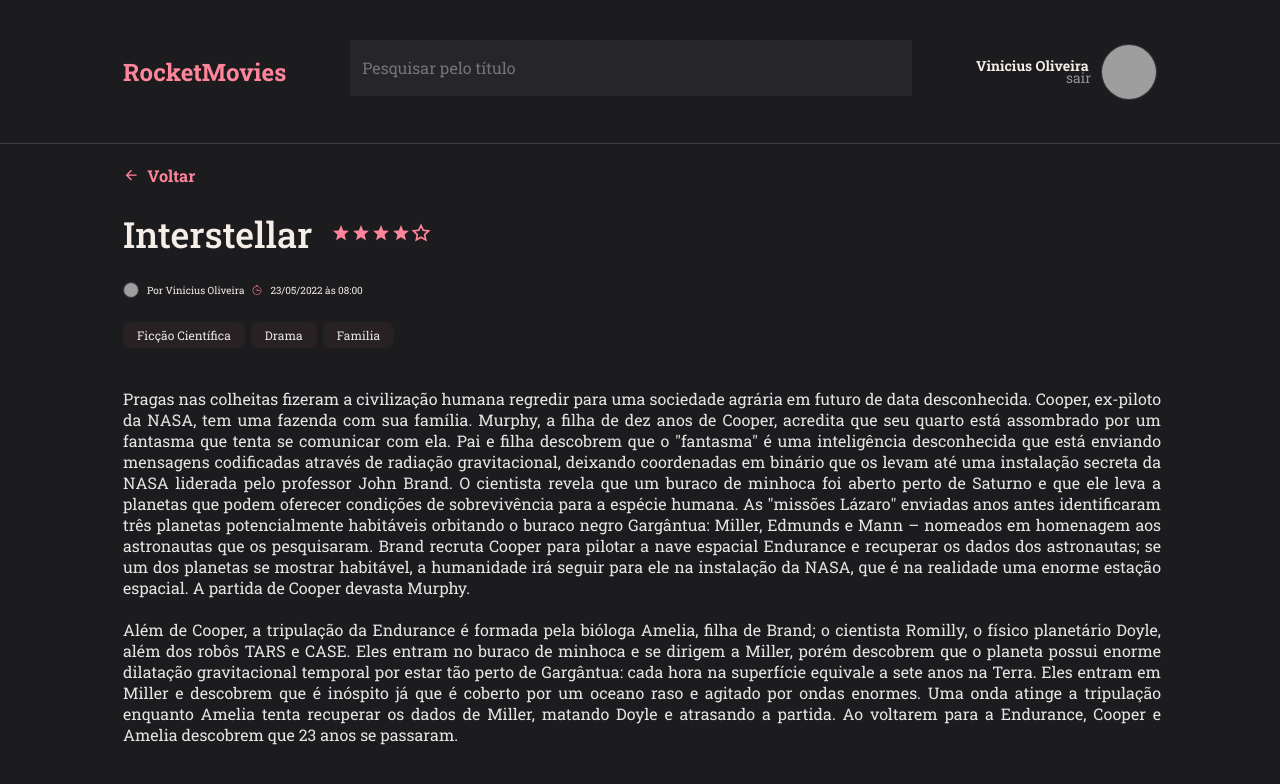
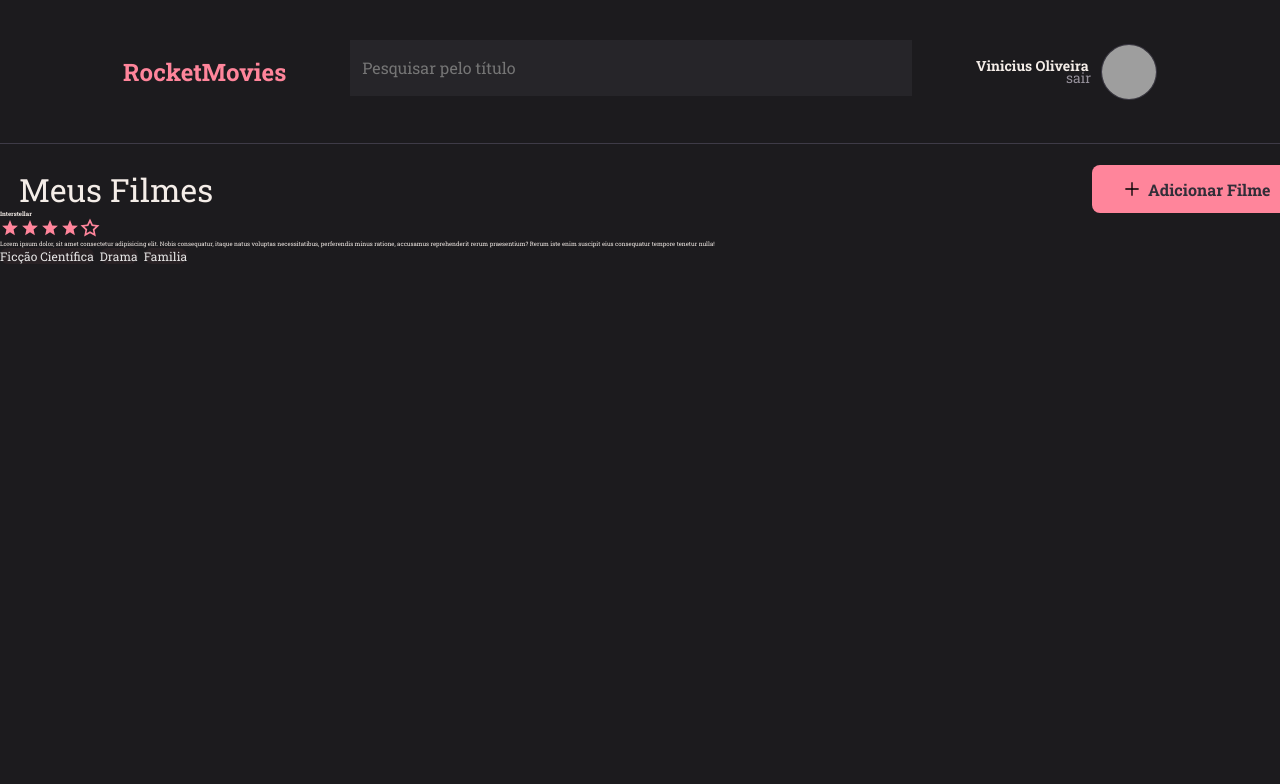
Before and after one commit to vinizbjj/RocketMovies, a React (Vite) app in the folder RocketMovies/: page / in a window 1280 px wide. Shown: the top 784 px of the page. Built offline with nearby package versions, Linux system fonts and the light colour scheme; grey boxes are pictures that could not be loaded.

Commit message:
pagina home manutencao

```diff
--- a/RocketMovies/src/components/Tag/index.jsx
+++ b/RocketMovies/src/components/Tag/index.jsx
@@ -1,6 +1,6 @@
 import { Container, Text } from "./styles";
 
-export function Tag({ title }) {
+export function Tag({ title, children, ...rest }) {
   return <Container>{title}</Container>;
 }
 
--- a/RocketMovies/src/main.jsx
+++ b/RocketMovies/src/main.jsx
@@ -3,7 +3,7 @@ import ReactDOM from 'react-dom/client';
 
 import { ThemeProvider } from 'styled-components';
 import theme from './styles/theme';
-import { Details } from './pages/Details';
+import { Home } from './pages/Home';
 import GlobalStyles from './styles/global';
 
 
@@ -12,7 +12,7 @@ ReactDOM.createRoot(document.getElementById('root')).render(
   <React.StrictMode>
     <ThemeProvider theme={theme}>
       <GlobalStyles />
-      <Details />
+      <Home />
     </ThemeProvider>
   </React.StrictMode>
 )
--- a/RocketMovies/src/pages/Details/styles.js
+++ b/RocketMovies/src/pages/Details/styles.js
@@ -59,7 +59,7 @@ export const Img = styled.div`
     cursor: pointer;
 }
 
-    >  svg{
+>  svg {
     color: ${({ theme }) => theme.COLORS.PINK};
 }
 `;
--- /dev/null
+++ b/RocketMovies/src/pages/Home/index.jsx
@@ -0,0 +1,43 @@
+import { Container, Brand, NewNote, Content } from "./styles";
+import { Header } from "../../components/Header";
+import { Section } from "../../components/Section";
+import { GrAdd } from "react-icons/gr";
+import { Tag } from "../../components/Tag";
+import { Star } from "../Details/styles";
+import { RiStarSFill, RiStarLine } from "react-icons/ri";
+
+export function Home() {
+  return (
+    <Container>
+      <Header />
+      <Section title="Meus Filmes">
+        <NewNote>
+          <GrAdd />
+          <h3>Adicionar Filme</h3>
+        </NewNote>
+      </Section>
+
+      <main>
+        <Content>
+          <h4>Interstellar</h4>
+          <Star>
+            <RiStarSFill />
+            <RiStarSFill />
+            <RiStarSFill />
+            <RiStarSFill />
+            <RiStarLine />
+          </Star>
+          <p>
+            Lorem ipsum dolor, sit amet consectetur adipisicing elit. Nobis
+            consequatur, itaque natus voluptas necessitatibus, perferendis minus
+            ratione, accusamus reprehenderit rerum praesentium? Rerum iste enim
+            suscipit eius consequatur tempore tenetur nulla!
+          </p>
+          <Tag title="Ficção Científica" />
+          <Tag title="Drama" />
+          <Tag title="Familia" />
+        </Content>
+      </main>
+    </Container>
+  );
+}
--- /dev/null
+++ b/RocketMovies/src/pages/Home/styles.js
@@ -0,0 +1,63 @@
+import styled from 'styled-components'
+import { Tag } from '../../components/Tag';
+
+export const Container = styled.div`
+    width: 100%;
+    height: 100vh;
+
+    > Section {
+    width: 100%;
+    max-height: 42px;
+
+    display: flex;
+    justify-content: space-between;
+
+    align-items: center;
+    }
+
+    > Section h2{
+        font-size: 3.2rem;
+        font-weight: 400;
+    }
+
+
+`;
+
+export const Brand = styled.div`
+
+`;
+export const NewNote = styled.button`
+    width: 207px;
+    height: 48px;
+
+    display: flex;
+    align-items: center;
+
+    padding-left: 32px;
+    gap: 8px;
+
+
+    background-color: ${({ theme }) => theme.COLORS.PINK};
+    color: ${({ theme }) => theme.COLORS.BACKGROUND_600};
+
+    border-radius: 8px;
+    border-style: none;
+
+    > svg {
+        font-size: 16px;
+
+    }
+
+    > h3 {
+        font-size: 1.6rem;
+    }
+
+
+`;
+export const Content = styled.div`
+
+> span{
+        padding: 0;
+    }
+
+`;
```
Lines whose indentation alone changed are shown as unchanged.
